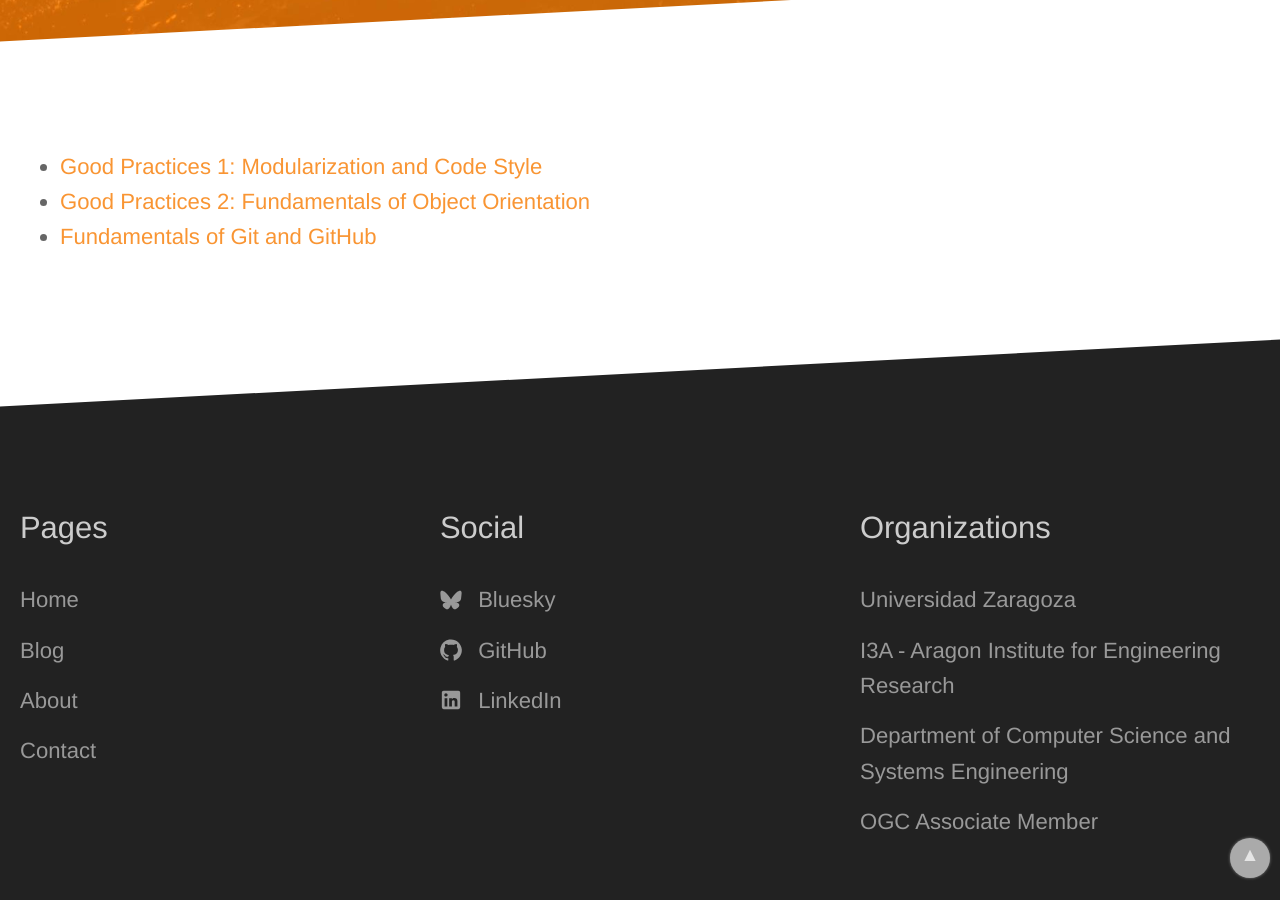
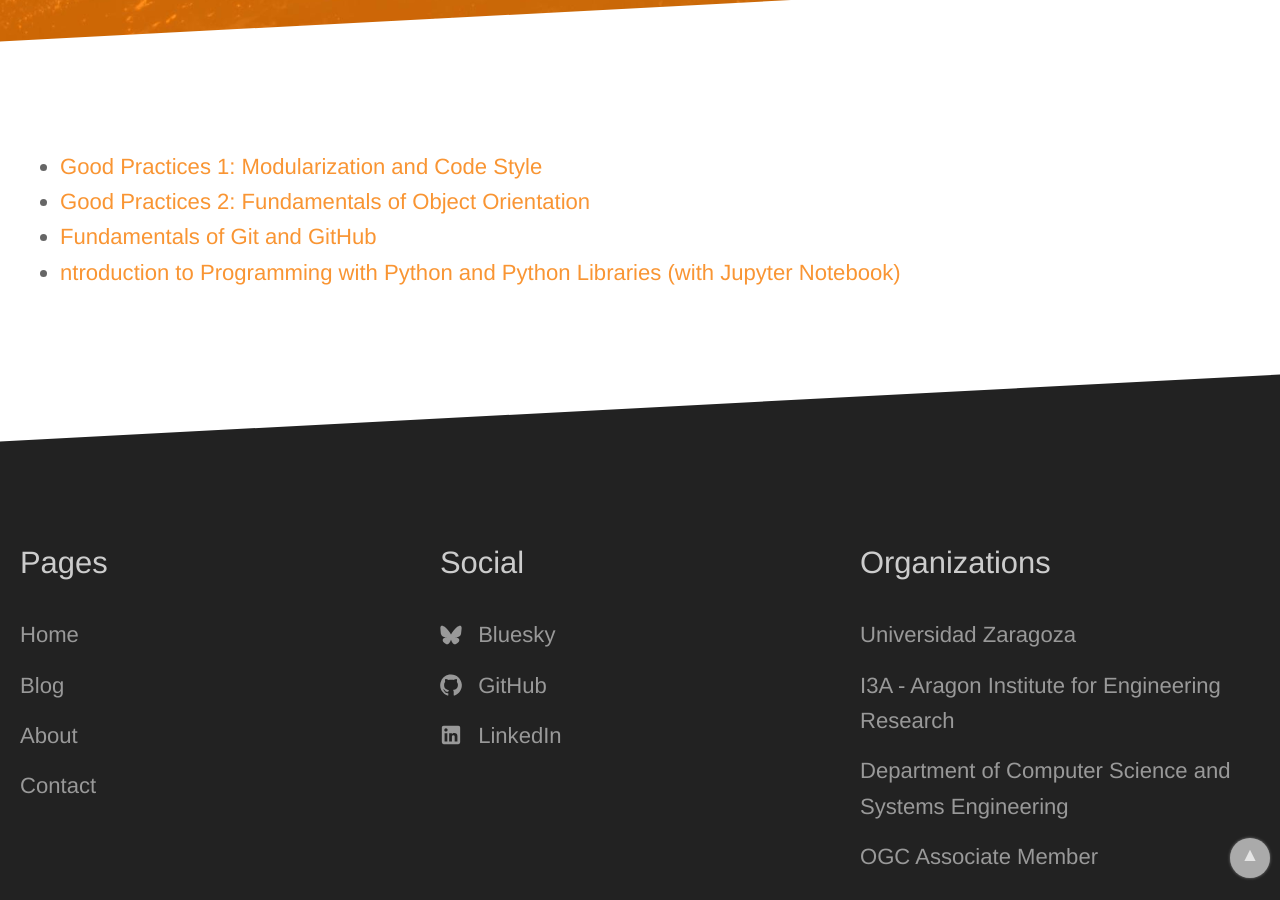
Before and after one commit to IAAA-Lab/IAAA-Lab.github.io, a Jekyll site: the page built from courses/2025-TWEED/index.md, in a window 1280 px wide and 900 px high, scrolled down 446 px. Built offline with Jekyll 4.4.1, drawn with Linux system fonts in a browser that asks for light colours.

Commit message:
Actualizado curso TWEED

```diff
--- a/courses/2025-TWEED/index.md
+++ b/courses/2025-TWEED/index.md
@@ -7,3 +7,4 @@
 - [Good Practices 1: Modularization and Code Style](Modularization and Code Style.pdf)
 - [Good Practices 2: Fundamentals of Object Orientation](ObjectOrientation_fundamentals_v2.pdf)
 - [Fundamentals of Git and GitHub](FundGit.pdf)
+- [ntroduction to Programming with Python and Python Libraries (with Jupyter Notebook)](python-ml-course-TWEED.zip)
```
Also changed, not shown: 1 other file.
